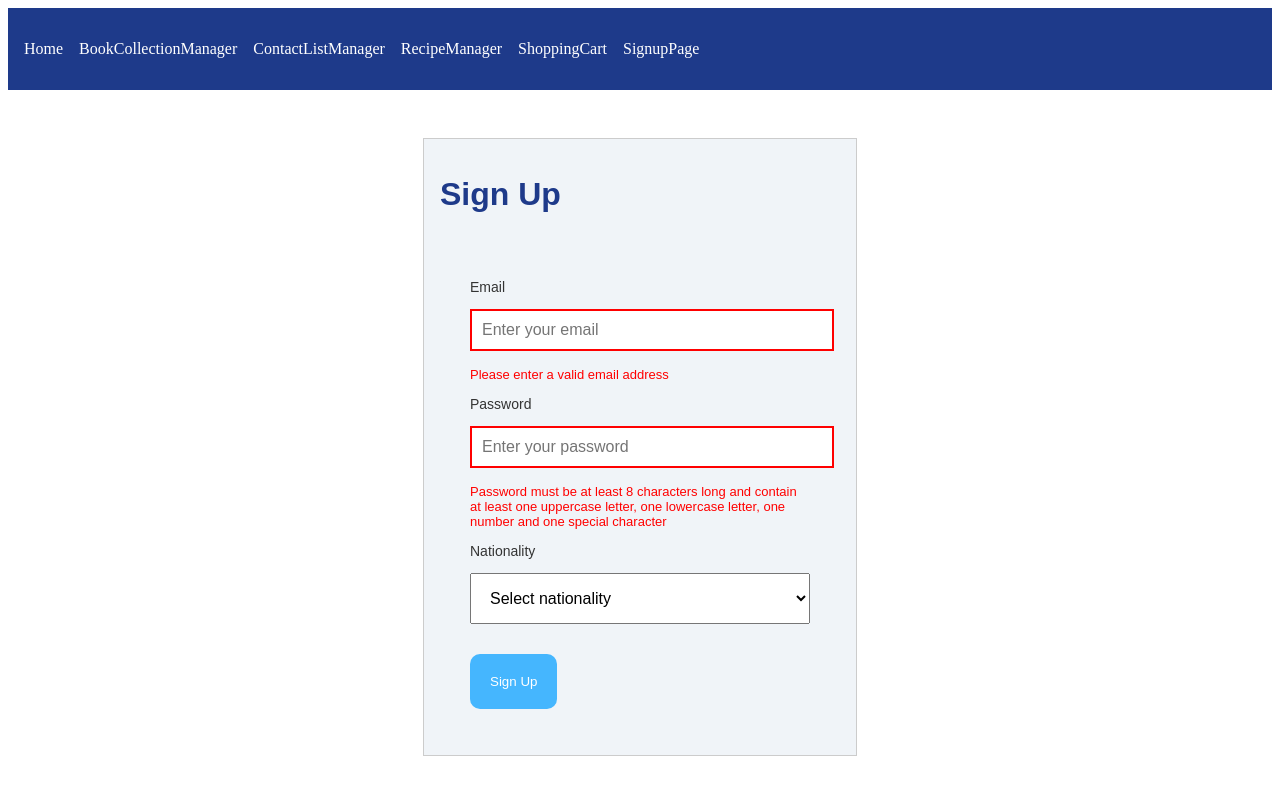
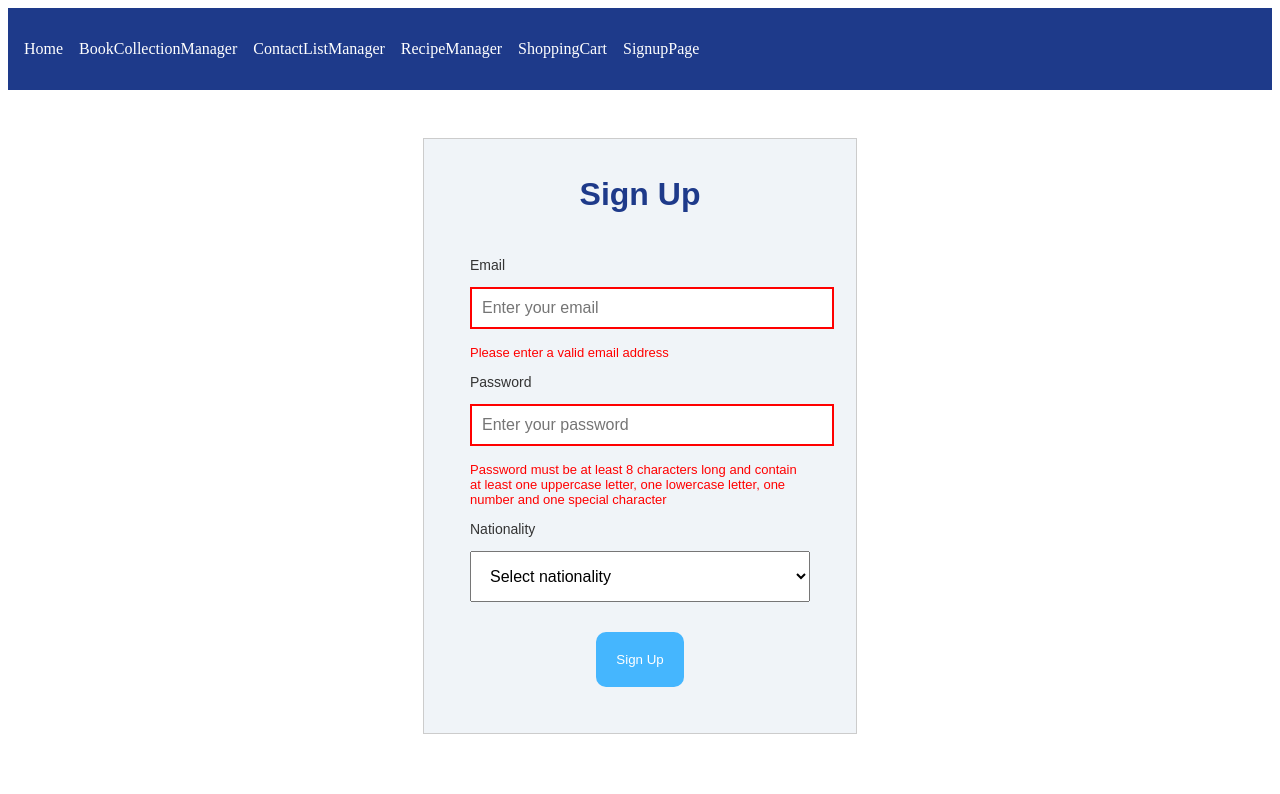
Before and after one commit to lasseka/coding-marathon-1, a React (Vite) app: page /#/signup in a window 1280 px wide. Shown: the top 794 px of the page. Built offline with nearby package versions, Linux system fonts and the light colour scheme.

Commit message:
Css fixing, centering header

```diff
--- a/src/components/SignupPage/SignupPage.css
+++ b/src/components/SignupPage/SignupPage.css
@@ -12,6 +12,11 @@
     margin-right: auto;
     max-width: 400px;
     width: 100%;
+}
+
+h1 {
+    text-align: center;
+    margin-bottom: 0px;
 }
 
 .signup-form {
@@ -32,6 +37,9 @@
     padding: 20px;
     border: none;
     border-radius: 10px;
+    display: block;
+    margin: auto;
+    width: auto;
 }
 
 .signup-form button:hover {
```
